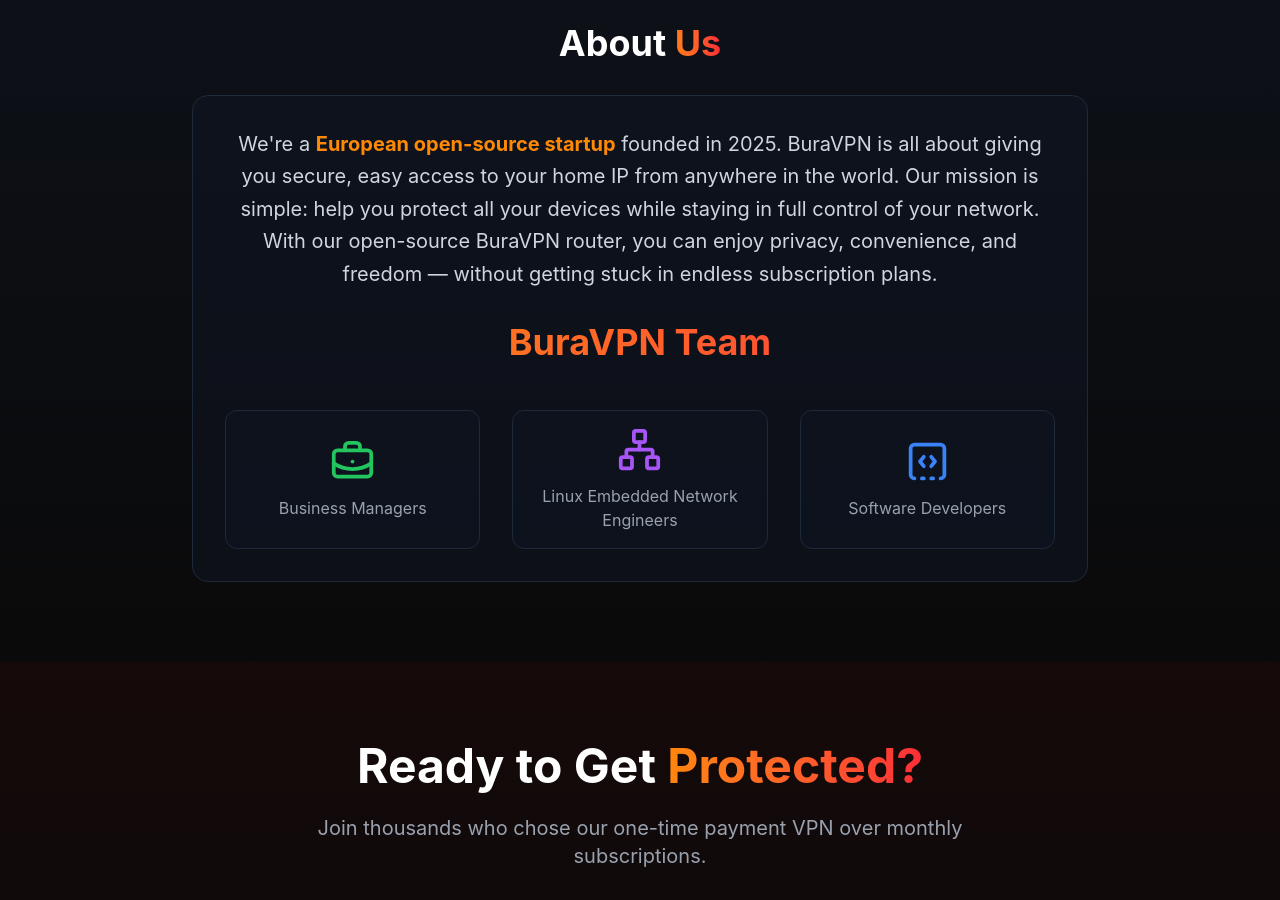
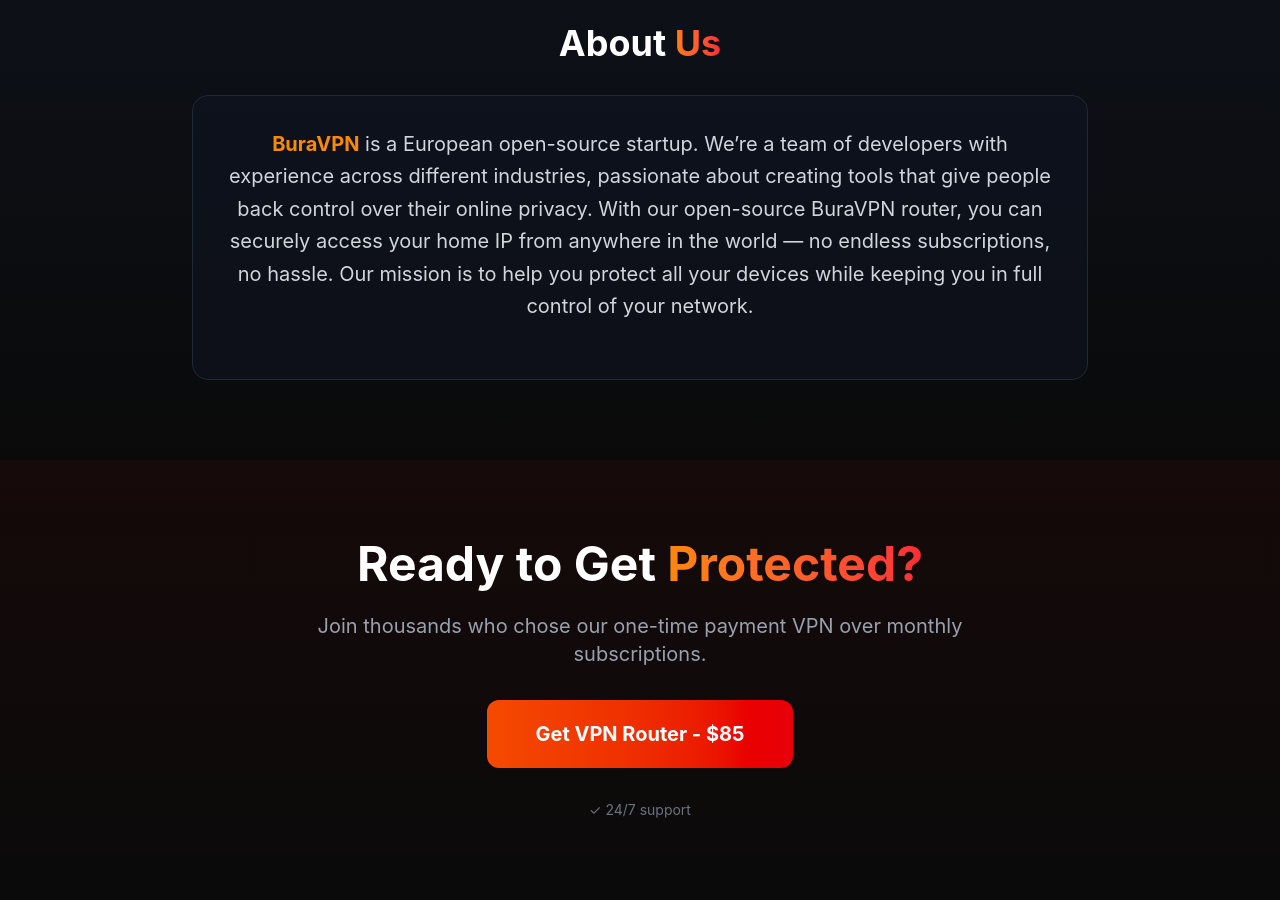
Before and after one commit to Mediteran2910/landing-VPN, a Next.js app: page /contact in a window 1280 px wide. Shown: the part 1080-1980 px from the top of the page. Built offline with nearby package versions, Linux system fonts and the light colour scheme.

Commit message:
changing about us vol3

```diff
--- a/src/components/AboutUs.tsx
+++ b/src/components/AboutUs.tsx
@@ -1,30 +1,5 @@
 "use client";
 import { motion } from "framer-motion";
-import { div, h3 } from "framer-motion/client";
-import {
-  Icon,
-  BriefcaseBusiness,
-  Network,
-  SquareFunction,
-  SquareDashedBottomCode,
-  Shield,
-  Palette,
-} from "lucide-react";
-
-const team = [
-  {
-    role: "Business Managers",
-    icon: <BriefcaseBusiness color="#22c55e" size={45} />,
-  },
-  {
-    role: "Linux Embedded Network Engineers",
-    icon: <Network color="#a855f7" size={45} />,
-  },
-  {
-    role: "Software Developers",
-    icon: <SquareDashedBottomCode color="#3b82f6" size={45} />,
-  },
-];
 
 export default function AboutUs() {
   return (
@@ -50,32 +25,15 @@
 
           <div className="bg-gray-900/40 border border-gray-800 rounded-2xl p-8">
             <p className="text-xl text-gray-300 mb-6 leading-relaxed">
-              We're a{" "}
-              <strong className="text-orange-400">
-                European open-source startup
-              </strong>{" "}
-              founded in 2025. BuraVPN is all about giving you secure, easy
-              access to your home IP from anywhere in the world. Our mission is
-              simple: help you protect all your devices while staying in full
-              control of your network. With our open-source BuraVPN router, you
-              can enjoy privacy, convenience, and freedom — without getting
-              stuck in endless subscription plans.
+              <strong className="text-orange-400">BuraVPN</strong> is a European
+              open-source startup. We’re a team of developers with experience
+              across different industries, passionate about creating tools that
+              give people back control over their online privacy. With our
+              open-source BuraVPN router, you can securely access your home IP
+              from anywhere in the world — no endless subscriptions, no hassle.
+              Our mission is to help you protect all your devices while keeping
+              you in full control of your network.
             </p>
-
-            <h2 className="text-4xl font-bold m-8 text-transparent bg-clip-text bg-gradient-to-r from-orange-400 to-red-500">
-              BuraVPN Team
-            </h2>
-            <div className="grid md:grid-cols-3 gap-8 mt-12">
-              {team.map((t) => (
-                <div
-                  key={t.role}
-                  className="flex flex-col items-center justify-center border rounded-xl border-gray-800 p-4 bg-gray-900/30 hover:border-gray-500 hover:bg-gray-800/40 transition-colors duration-300 ease-in-out"
-                >
-                  {t.icon}
-                  <h3 className="text-gray-400 mt-3">{t.role}</h3>
-                </div>
-              ))}
-            </div>
           </div>
         </motion.div>
       </div>
```
